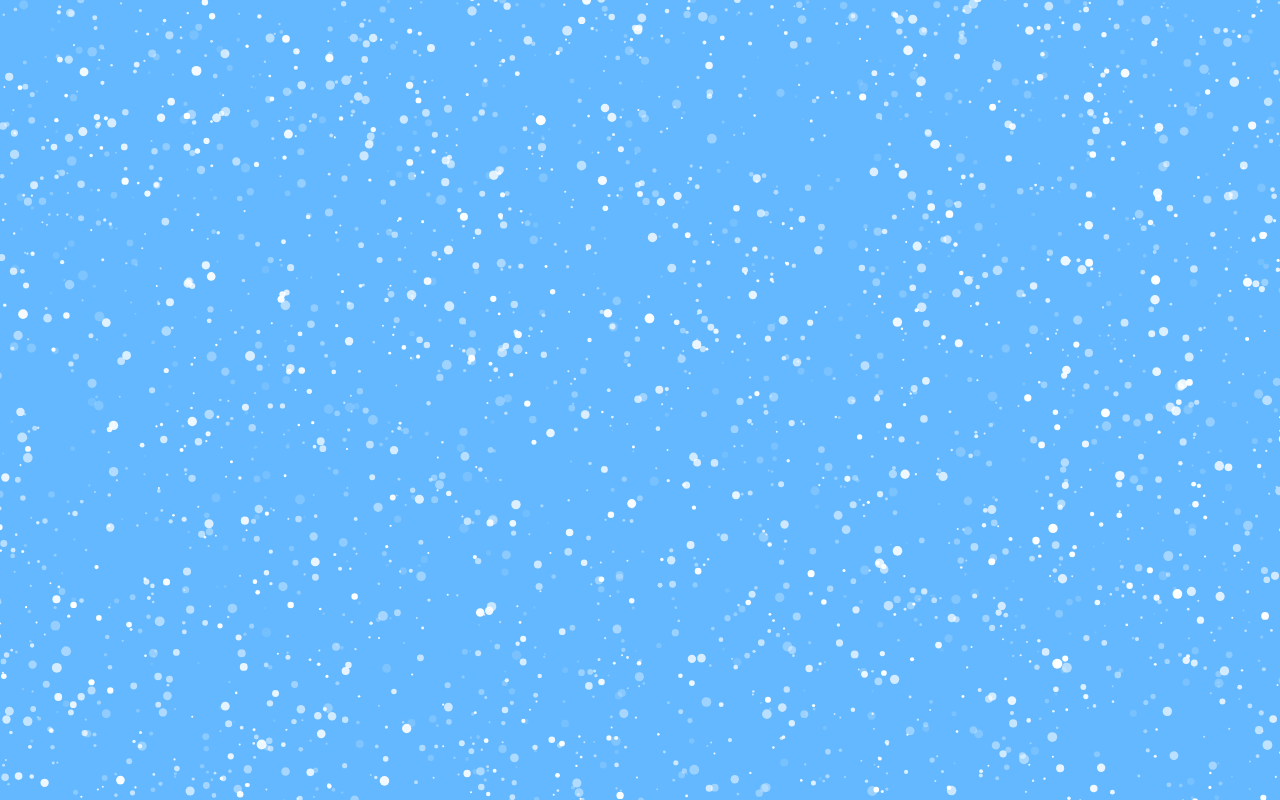
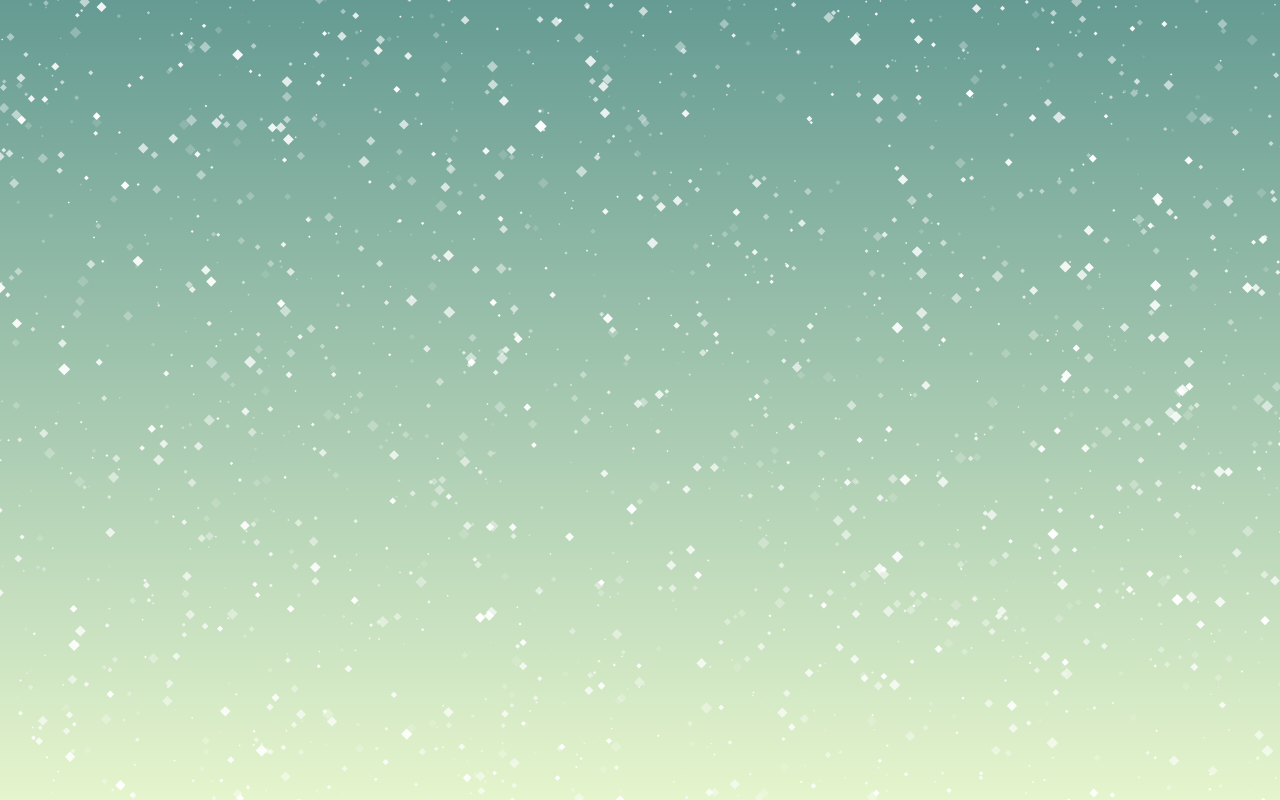
Before and after one commit to sam-yang/snow, a plain HTML site: page index.html in a window 1280 px wide. Drawn offline with Linux system fonts and the light colour scheme.

Commit message:
Changed shape to diamond, added gradient background

```diff
--- a/index.css
+++ b/index.css
@@ -1,4 +1,4 @@
 #garden {
-	background-color: #63B8FF;
+	/*background-color: #63B8FF;*/
 	display: block;
 }
--- a/index.js
+++ b/index.js
@@ -2,11 +2,37 @@ var garden = document.getElementById("garden");
 garden.width = window.innerWidth;
 garden.height = window.innerHeight;
 var c = garden.getContext("2d");
+
 // c.imageSmoothingEnabled = false;
 
-var numNodes = 3000;
+devicePixelRatio = window.devicePixelRatio || 1,
+backingStoreRatio = c.webkitBackingStorePixelRatio ||
+                    c.mozBackingStorePixelRatio ||
+                    c.msBackingStorePixelRatio ||
+                    c.oBackingStorePixelRatio ||
+                    c.backingStorePixelRatio || 1,
+
+ratio = devicePixelRatio / backingStoreRatio;
+if (devicePixelRatio !== backingStoreRatio) {
+    var oldWidth = garden.width;
+    var oldHeight = garden.height;
+
+    garden.width = oldWidth * ratio;
+    garden.height = oldHeight * ratio;
+
+    garden.style.width = oldWidth + 'px';
+    garden.style.height = oldHeight + 'px';
+
+    c.scale(ratio, ratio);
+}
+
+var numNodes = 2000;
 var screenWidth = window.innerWidth;
 var screenHeight = window.innerHeight;
+var gradient = c.createLinearGradient(0, 0, 0, screenHeight);
+gradient.addColorStop(0, "#659B93");
+gradient.addColorStop(1, "#E5F5CD");
+
 
 var nodes = [];
 
@@ -17,7 +43,7 @@ function initNodes() {
 			y: Math.random() * screenHeight,
 			vx: Math.random() * .5+ .2,
 			vy: Math.random() * .5 + .2,
-			size: Math.pow(Math.random(), 2) * 4 + 1,
+			size: Math.pow(Math.random(), 2) * 5 + 1,
 			opacity: "rgba(256, 256, 256, " + (Math.random() * .9 + .1) +" )"
 		};
 		nodes.push(node);
@@ -28,23 +54,33 @@ function update(nArray) {
 	for (var i = 0; i < numNodes; i++) {
 		nArray[i].x += nArray[i].vx;
 		nArray[i].y += nArray[i].vy;
-		if (nArray[i].x > (screenWidth + nArray[i].size) || nArray[i].y > (screenHeight + nArray[i].size)) {
+		if (nArray[i].x > (screenWidth + nArray[i].size * 3) || nArray[i].y > (screenHeight + nArray[i].size * 3)) {
 			if (Math.random() < screenWidth/(screenHeight + screenWidth)) {
 				nArray[i].x = Math.random() * screenWidth;
-				nArray[i].y = -nArray[i].size;
+				nArray[i].y = -nArray[i].size * 3;
 			}
 			else {
 				nArray[i].y = Math.random() * screenHeight;
-				nArray[i].x = -nArray[i].size;
+				nArray[i].x = -nArray[i].size * 3;
 			}
 		}
 	}
 }
 
 function draw(nArray) {
+	c.fillStyle = gradient;
+	c.fillRect(0, 0, screenWidth, screenHeight);
 	for (var i = 0; i < numNodes; i++) {
+		var edge = nArray[i].size;
+		var x = nArray[i].x;
+		var y = nArray[i].y;
 		c.beginPath();
-		c.arc(nArray[i].x, nArray[i].y, nArray[i].size, 0, Math.PI*2, true);
+		c.moveTo(x, y);
+		c.lineTo(x + edge, y + edge);
+		c.lineTo(x, y + 2 * edge);
+		c.lineTo(x - edge, y + edge);
+		c.lineTo(x, y);
+		c.closePath;
 		c.fillStyle = nArray[i].opacity;
 		c.fill();
 	}
```
